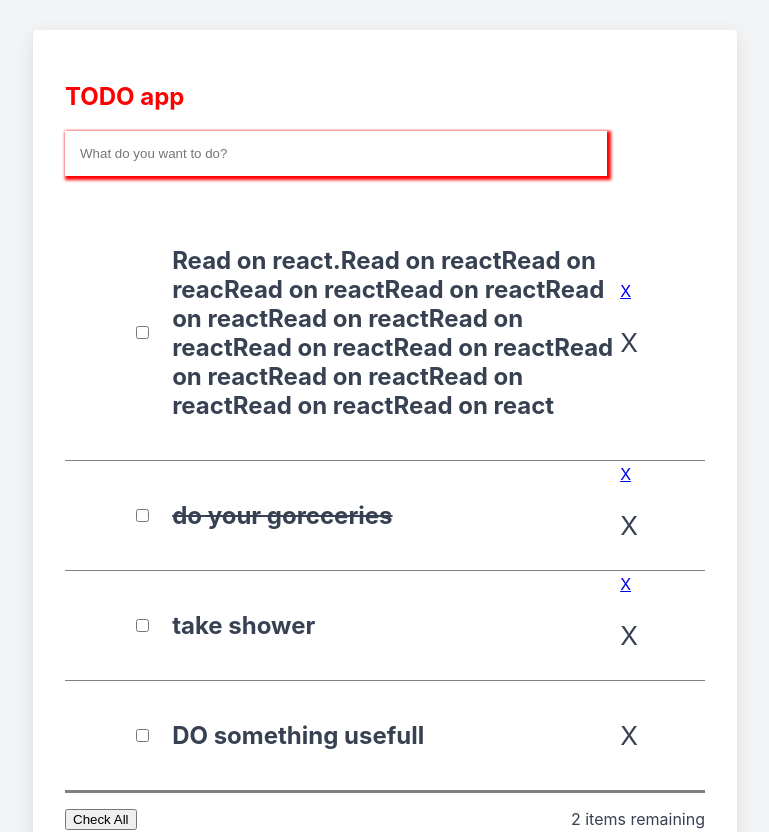
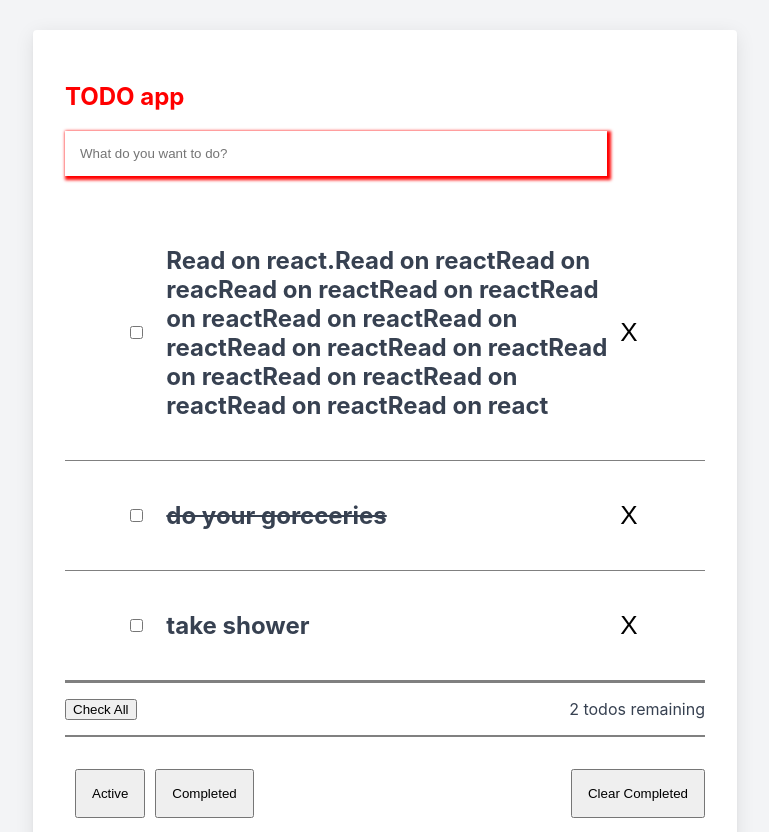
Before and after one commit to FurrukhJamal/reactTodo, a React (Create React App) app: page / in a window 1280 px wide. Shown: the top 832 px of the page, without its empty margins (255-1024 px from the left). Built offline with nearby package versions, Linux system fonts and the light colour scheme.

Commit message:
Deletion fixed local storage and useeffect remaining

```diff
--- a/src/App.css
+++ b/src/App.css
@@ -100,3 +100,17 @@ h2 {
   padding : 15px;
   margin-left: 10px;
 }
+.deleteButton{
+  border : none;
+  background-color: transparent;
+  cursor: pointer;
+  font-size: 26px;
+}
+.deleteButton:hover{
+  font-size: 32px;
+
+}
+.deleteButton:active{
+  font-size: 32px;
+  color : red;
+}
--- a/src/App.js
+++ b/src/App.js
@@ -59,7 +59,14 @@ function handleSubmit(e){
     if(e.target.checked && !selectedTodos.includes(id))
     {
       let todoscopy = [...todos]
-      todoscopy[id - 1].checked = true
+      todoscopy.forEach((item, i) => {
+        if(item.id == id)
+        {
+          todoscopy[i].checked = true
+        }
+      });
+
+      //todoscopy[id - 1].checked = true
       setTodos([...todoscopy])
       setSelectedTodos([...selectedTodos, id])
     }
@@ -68,7 +75,14 @@ function handleSubmit(e){
       /*item was checked then unchecked*/
       //changing the checked flag for that todo
       let todoscopy = [...todos]
-      todoscopy[id - 1].checked = false
+      //todoscopy[id - 1].checked = false
+      todoscopy.forEach((item, i) => {
+        if(item.id == id)
+        {
+          todoscopy[i].checked = false
+        }
+      });
+
       setTodos([...todoscopy])
 
       let indx = todos.filter(a=> a.id==id)
@@ -204,24 +218,17 @@ function deleteTodo(id){
                     <h5 style = {todo.completed ? ({textDecoration : "line-through"}) : null}>{todo.title}</h5>
                   </div>
                   <div className = "crossButton">
-                    <a href = "#" onClick = {()=>deleteTodo(todo.id)}>X</a>
-                    <p style = {{fontSize : 26}}>X</p>
+                    <button
+                      className = "deleteButton"
+                      onClick = {()=>deleteTodo(todo.id)}>
+                        X
+                    </button>
                   </div>
                 </div>
               ))
             }
 
-            <div className = "todoListRow">
-              <div>
-                <input type = "checkbox"/>
-              </div>
-              <div className = "todoText">
-                <h5>DO something usefull</h5>
-              </div>
-              <div className = "crossButton">
-                <p style = {{fontSize : 26}}>X</p>
-              </div>
-            </div>
+
           </div>
           {/*Check all container*/}
           <div className = "checkallContainer">
@@ -237,14 +244,14 @@ function deleteTodo(id){
 
             </div>
             <div>
-              <p>{calculateRemainingTodos()} items remaining</p>
+              <p>{calculateRemainingTodos()} todos remaining</p>
             </div>
           </div>
 
           {/*Buttons Container*/}
           <div className = "buttonsContainer">
             <div style = {{display: "flex", flexDirection : "row"}}>
-              <button className = "but">All</button>
+
               <button onClick = {()=>markCompletedIncompleted(false)} className = "but">Active</button>
               <button onClick = {()=>markCompletedIncompleted(true)} className = "but">Completed</button>
             </div>
```
